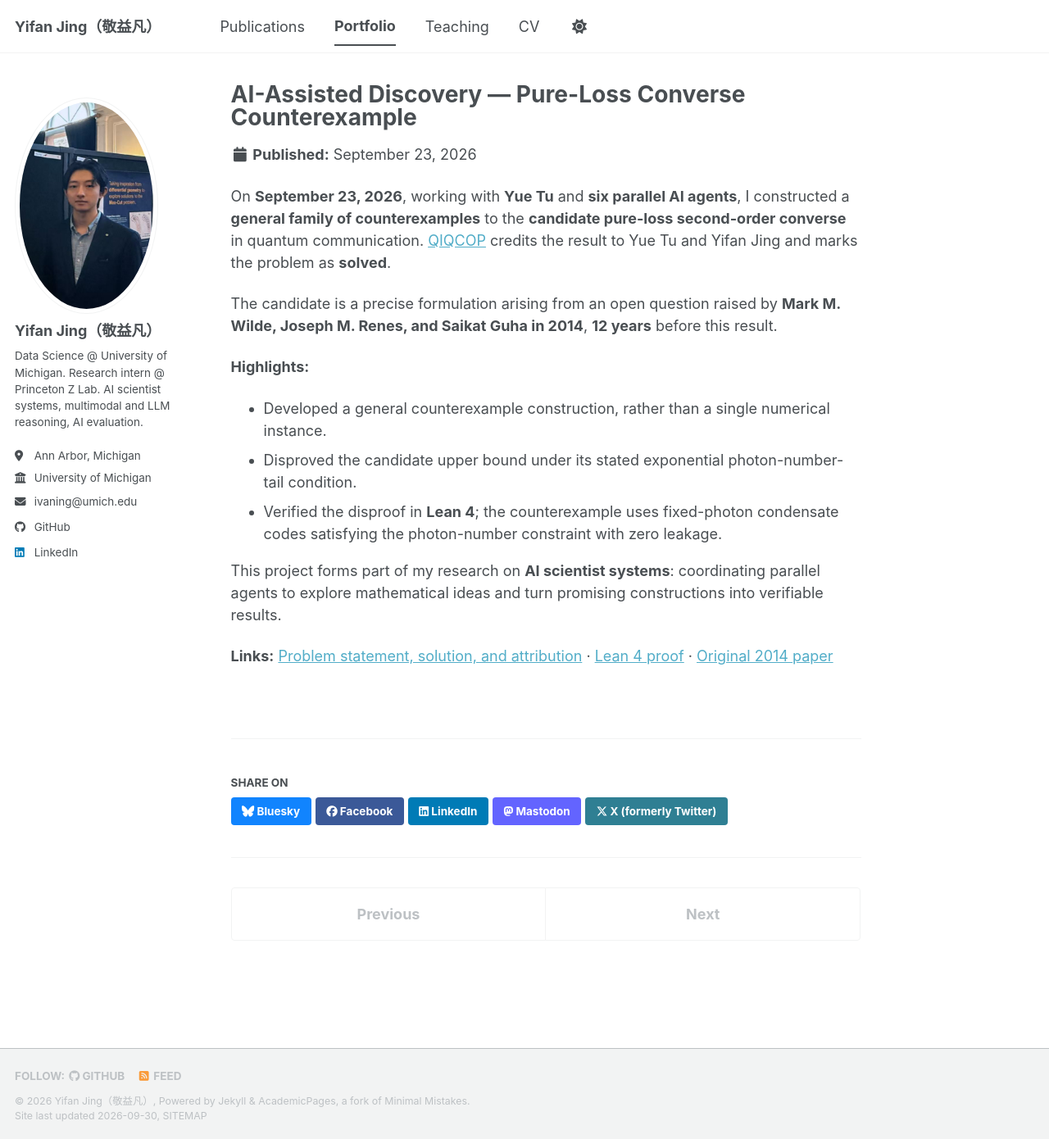
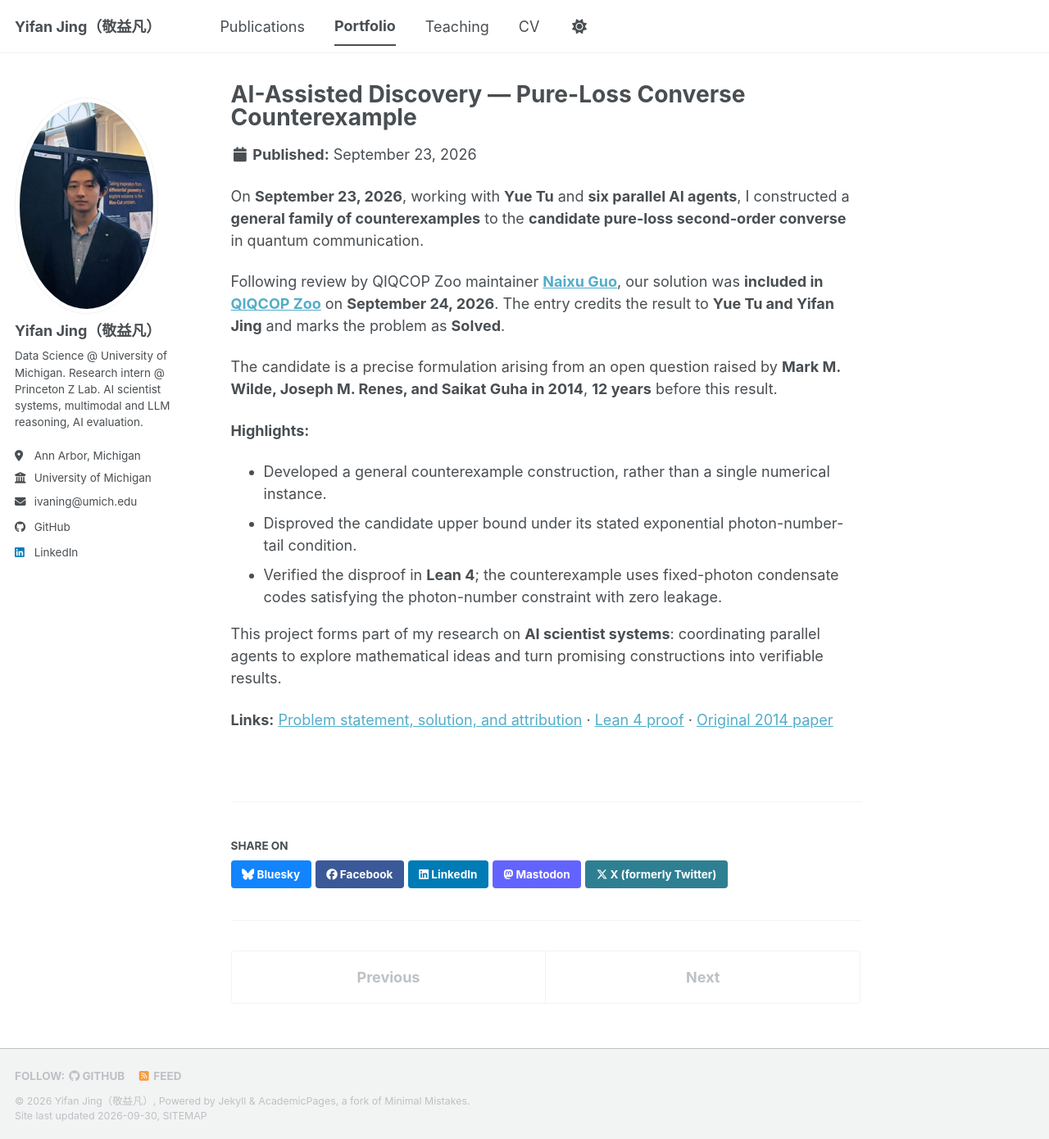
Before and after one commit to Ivann1242/Ivan, a Jekyll site: the page built from _portfolio/2026-pure-loss-counterexample.md, in a window 1280 px wide and 1390 px high. Shown: the whole window at 82% size. Built offline with Jekyll 4.4.1, drawn with Linux system fonts in a browser that asks for light colours; a script bundle is joined from its source files by our own code; library files that are not in the unit come from our copies.

Commit message:
Credit QIQCOP maintainer review and solution inclusion

```diff
--- a/_portfolio/2026-pure-loss-counterexample.md
+++ b/_portfolio/2026-pure-loss-counterexample.md
@@ -1,12 +1,14 @@
 ---
 title: "AI-Assisted Discovery — Pure-Loss Converse Counterexample"
-excerpt: "With Yue Tu and six parallel AI agents, constructed a general counterexample family to a candidate converse arising from a 2014 quantum communication question; QIQCOP lists the problem as solved."
+excerpt: "With Yue Tu and six parallel AI agents, constructed general counterexamples to a candidate converse arising from a 2014 quantum communication question. Reviewed by Naixu Guo and included in QIQCOP Zoo, with the problem marked Solved."
 collection: portfolio
 permalink: /portfolio/2026-pure-loss-counterexample/
 date: 2026-09-23
 ---
 
-On **September 23, 2026**, working with **Yue Tu** and **six parallel AI agents**, I constructed a **general family of counterexamples** to the **candidate pure-loss second-order converse** in quantum communication. [QIQCOP](https://qiqc-op.com/problem/op_89fb664ba06ba5de/) credits the result to Yue Tu and Yifan Jing and marks the problem as **solved**.
+On **September 23, 2026**, working with **Yue Tu** and **six parallel AI agents**, I constructed a **general family of counterexamples** to the **candidate pure-loss second-order converse** in quantum communication.
+
+Following review by QIQCOP Zoo maintainer **[Naixu Guo](https://github.com/Naixu-Guo/quantum-open-problems/pull/99)**, our solution was **included in [QIQCOP Zoo](https://qiqc-op.com/problem/op_89fb664ba06ba5de/)** on **September 24, 2026**. The entry credits the result to **Yue Tu and Yifan Jing** and marks the problem as **Solved**.
 
 The candidate is a precise formulation arising from an open question raised by **Mark M. Wilde, Joseph M. Renes, and Saikat Guha in 2014**, **12 years** before this result.
 
```
Also changed, not shown: _pages/about.md (+1 -1 lines).
